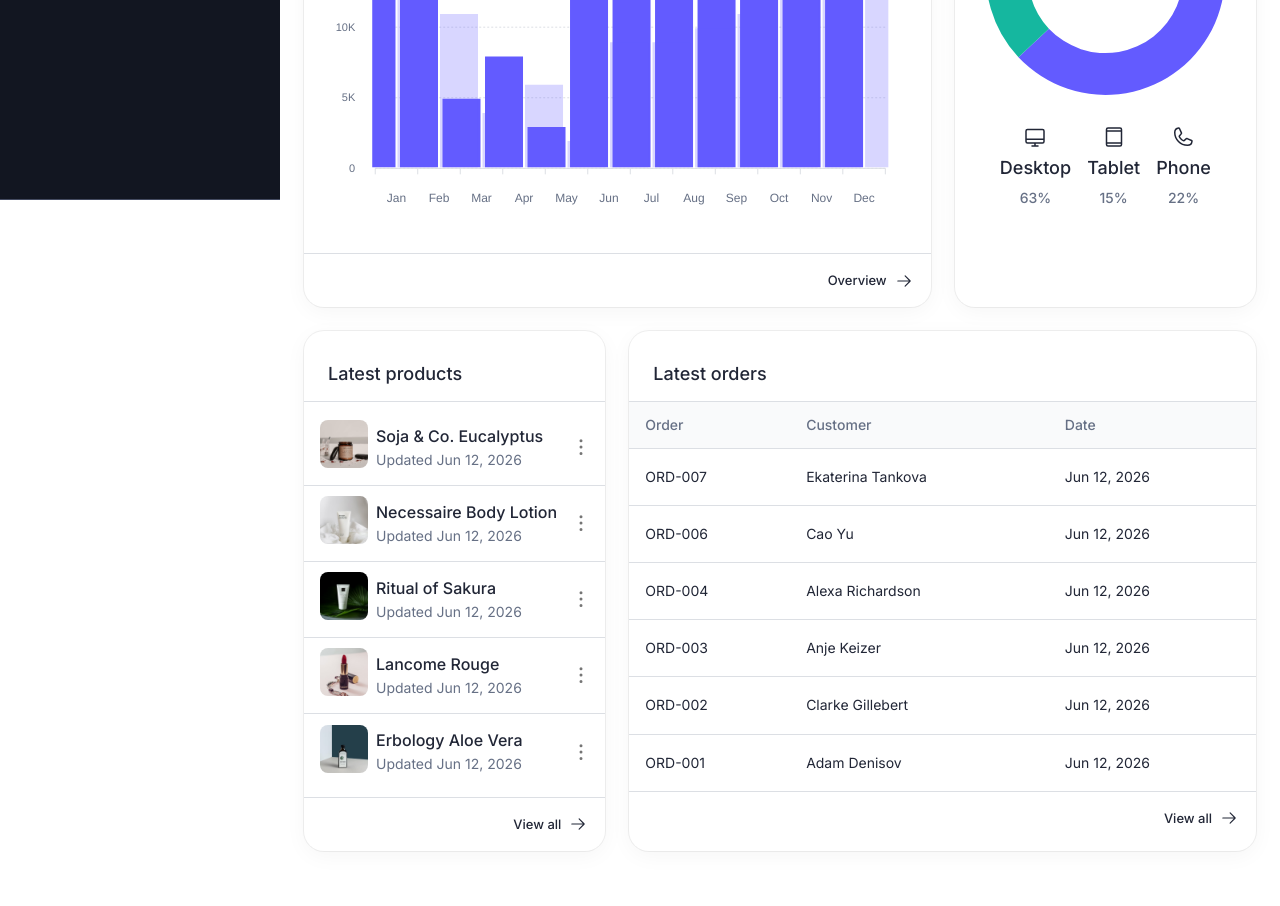
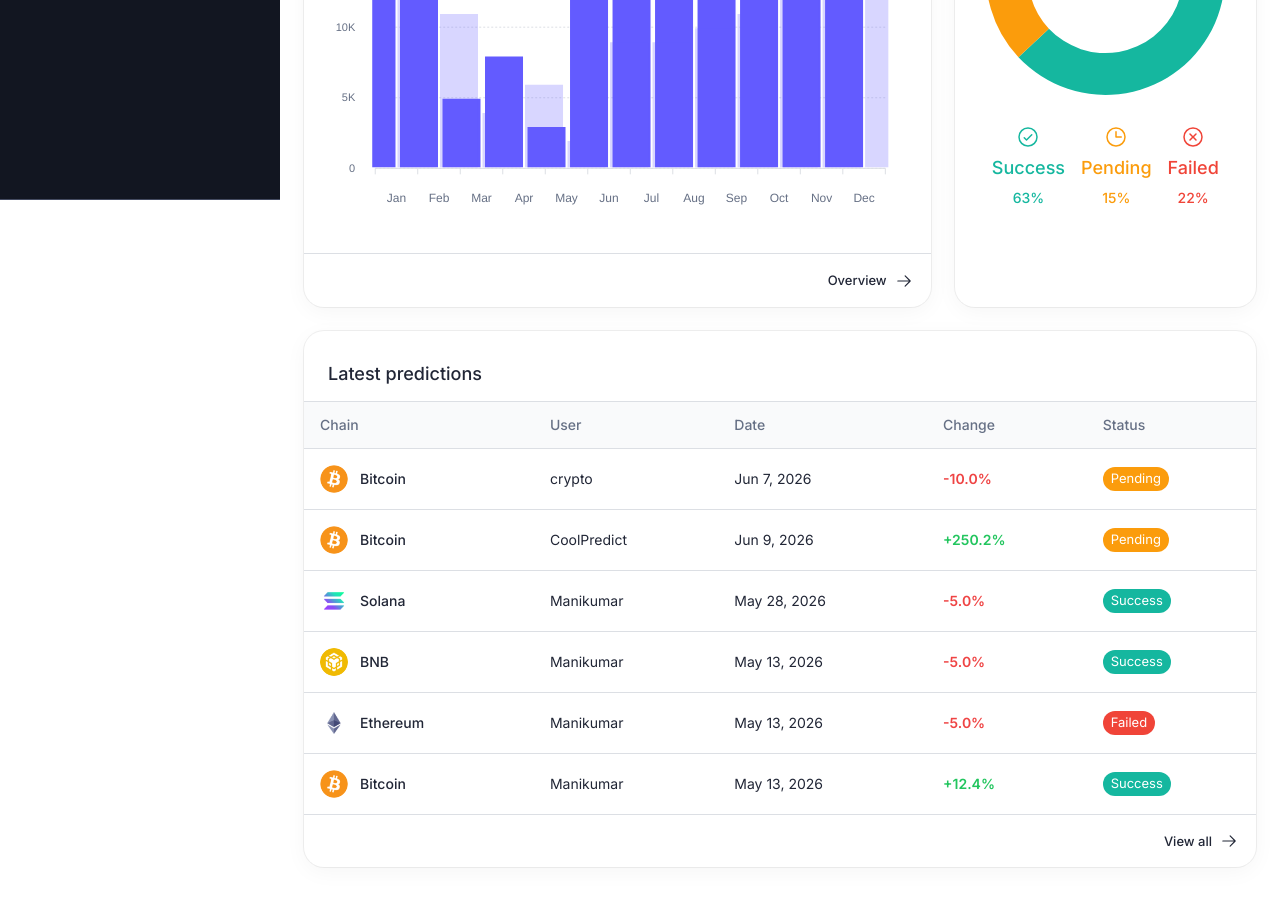
Before and after one commit to santa0103/solana-bundle-tool, a Next.js app: page /dashboard in a window 1280 px wide. Shown: the part 600-1506 px from the top of the page. Built offline with nearby package versions, Linux system fonts and the light colour scheme; no server answers; sample sign-in values are in the browser's storage.

Commit message:
fix:overview-page

```diff
--- a/src/app/dashboard/page.tsx
+++ b/src/app/dashboard/page.tsx
@@ -5,13 +5,12 @@ import dayjs from 'dayjs';
 
 import { config } from '@/config';
 import { Budget } from '@/components/dashboard/overview/budget';
-import { LatestOrders } from '@/components/dashboard/overview/latest-orders';
-import { LatestProducts } from '@/components/dashboard/overview/latest-products';
+import { LatestPredictions } from '@/components/dashboard/overview/latest-predictions';
 import { Sales } from '@/components/dashboard/overview/sales';
 import { TasksProgress } from '@/components/dashboard/overview/tasks-progress';
 import { TotalCustomers } from '@/components/dashboard/overview/total-customers';
 import { TotalProfit } from '@/components/dashboard/overview/total-profit';
-import { Traffic } from '@/components/dashboard/overview/traffic';
+import { PredictionsAnalysis } from '@/components/dashboard/overview/predictions-analysis';
 
 export const metadata = { title: `Overview | Dashboard | ${config.site.name}` } satisfies Metadata;
 
@@ -75,101 +74,68 @@ export default function Page(): React.JSX.Element {
           xs: 12,
         }}
       >
-        <Traffic chartSeries={[63, 15, 22]} labels={['Desktop', 'Tablet', 'Phone']} sx={{ height: '100%' }} />
+        <PredictionsAnalysis chartSeries={[63, 15, 22]} labels={['Success', 'Pending', 'Failed']} sx={{ height: '100%' }} />
       </Grid>
       <Grid
         size={{
-          lg: 4,
-          md: 6,
           xs: 12,
         }}
       >
-        <LatestProducts
-          products={[
+        <LatestPredictions
+          predictions={[
             {
-              id: 'PRD-005',
-              name: 'Soja & Co. Eucalyptus',
-              image: '/assets/product-5.png',
-              updatedAt: dayjs().subtract(18, 'minutes').subtract(5, 'hour').toDate(),
+              id: 'PRED-001',
+              coin: 'Bitcoin',
+              coinSymbol: 'BTC',
+              user: { name: 'crypto' },
+              createdAt: dayjs().subtract(5, 'day').toDate(),
+              percentageChange: -10,
+              status: 'pending',
             },
             {
-              id: 'PRD-004',
-              name: 'Necessaire Body Lotion',
-              image: '/assets/product-4.png',
-              updatedAt: dayjs().subtract(41, 'minutes').subtract(3, 'hour').toDate(),
+              id: 'PRED-002',
+              coin: 'Bitcoin',
+              coinSymbol: 'BTC',
+              user: { name: 'CoolPredict' },
+              createdAt: dayjs().subtract(3, 'day').toDate(),
+              percentageChange: 250.2,
+              status: 'pending',
             },
             {
-              id: 'PRD-003',
-              name: 'Ritual of Sakura',
-              image: '/assets/product-3.png',
-              updatedAt: dayjs().subtract(5, 'minutes').subtract(3, 'hour').toDate(),
+              id: 'PRED-003',
+              coin: 'Solana',
+              coinSymbol: 'SOL',
+              user: { name: 'Manikumar' },
+              createdAt: dayjs().subtract(15, 'day').toDate(),
+              percentageChange: -5,
+              status: 'success',
             },
             {
-              id: 'PRD-002',
-              name: 'Lancome Rouge',
-              image: '/assets/product-2.png',
-              updatedAt: dayjs().subtract(23, 'minutes').subtract(2, 'hour').toDate(),
+              id: 'PRED-004',
+              coin: 'BNB',
+              coinSymbol: 'BNB',
+              user: { name: 'Manikumar' },
+              createdAt: dayjs().subtract(30, 'day').toDate(),
+              percentageChange: -5,
+              status: 'success',
             },
             {
-              id: 'PRD-001',
-              name: 'Erbology Aloe Vera',
-              image: '/assets/product-1.png',
-              updatedAt: dayjs().subtract(10, 'minutes').toDate(),
-            },
-          ]}
-          sx={{ height: '100%' }}
-        />
-      </Grid>
-      <Grid
-        size={{
-          lg: 8,
-          md: 12,
-          xs: 12,
-        }}
-      >
-        <LatestOrders
-          orders={[
-            {
-              id: 'ORD-007',
-              customer: { name: 'Ekaterina Tankova' },
-              amount: 30.5,
-              status: 'pending',
-              createdAt: dayjs().subtract(10, 'minutes').toDate(),
+              id: 'PRED-005',
+              coin: 'Ethereum',
+              coinSymbol: 'ETH',
+              user: { name: 'Manikumar' },
+              createdAt: dayjs().subtract(30, 'day').toDate(),
+              percentageChange: -5,
+              status: 'failed',
             },
             {
-              id: 'ORD-006',
-              customer: { name: 'Cao Yu' },
-              amount: 25.1,
-              status: 'delivered',
-              createdAt: dayjs().subtract(10, 'minutes').toDate(),
-            },
-            {
-              id: 'ORD-004',
-              customer: { name: 'Alexa Richardson' },
-              amount: 10.99,
-              status: 'refunded',
-              createdAt: dayjs().subtract(10, 'minutes').toDate(),
-            },
-            {
-              id: 'ORD-003',
-              customer: { name: 'Anje Keizer' },
-              amount: 96.43,
-              status: 'pending',
-              createdAt: dayjs().subtract(10, 'minutes').toDate(),
-            },
-            {
-              id: 'ORD-002',
-              customer: { name: 'Clarke Gillebert' },
-              amount: 32.54,
-              status: 'delivered',
-              createdAt: dayjs().subtract(10, 'minutes').toDate(),
-            },
-            {
-              id: 'ORD-001',
-              customer: { name: 'Adam Denisov' },
-              amount: 16.76,
-              status: 'delivered',
-              createdAt: dayjs().subtract(10, 'minutes').toDate(),
+              id: 'PRED-006',
+              coin: 'Bitcoin',
+              coinSymbol: 'BTC',
+              user: { name: 'Manikumar' },
+              createdAt: dayjs().subtract(30, 'day').toDate(),
+              percentageChange: 12.4,
+              status: 'success',
             },
           ]}
           sx={{ height: '100%' }}
--- a/src/components/dashboard/overview/latest-orders.tsx
+++ /dev/null
@@ -1,83 +0,0 @@
-import * as React from 'react';
-import Box from '@mui/material/Box';
-import Button from '@mui/material/Button';
-import Card from '@mui/material/Card';
-import CardActions from '@mui/material/CardActions';
-import CardHeader from '@mui/material/CardHeader';
-import Chip from '@mui/material/Chip';
-import Divider from '@mui/material/Divider';
-import type { SxProps } from '@mui/material/styles';
-import Table from '@mui/material/Table';
-import TableBody from '@mui/material/TableBody';
-import TableCell from '@mui/material/TableCell';
-import TableHead from '@mui/material/TableHead';
-import TableRow from '@mui/material/TableRow';
-import { ArrowRightIcon } from '@phosphor-icons/react/dist/ssr/ArrowRight';
-import dayjs from 'dayjs';
-
-const statusMap = {
-  pending: { label: 'Pending', color: 'warning' },
-  delivered: { label: 'Delivered', color: 'success' },
-  refunded: { label: 'Refunded', color: 'error' },
-} as const;
-
-export interface Order {
-  id: string;
-  customer: { name: string };
-  amount: number;
-  status: 'pending' | 'delivered' | 'refunded';
-  createdAt: Date;
-}
-
-export interface LatestOrdersProps {
-  orders?: Order[];
-  sx?: SxProps;
-}
-
-export function LatestOrders({ orders = [], sx }: LatestOrdersProps): React.JSX.Element {
-  return (
-    <Card sx={sx}>
-      <CardHeader title="Latest orders" />
-      <Divider />
-      <Box sx={{ overflowX: 'auto' }}>
-        <Table sx={{ minWidth: 800 }}>
-          <TableHead>
-            <TableRow>
-              <TableCell>Order</TableCell>
-              <TableCell>Customer</TableCell>
-              <TableCell sortDirection="desc">Date</TableCell>
-              <TableCell>Status</TableCell>
-            </TableRow>
-          </TableHead>
-          <TableBody>
-            {orders.map((order) => {
-              const { label, color } = statusMap[order.status] ?? { label: 'Unknown', color: 'default' };
-
-              return (
-                <TableRow hover key={order.id}>
-                  <TableCell>{order.id}</TableCell>
-                  <TableCell>{order.customer.name}</TableCell>
-                  <TableCell>{dayjs(order.createdAt).format('MMM D, YYYY')}</TableCell>
-                  <TableCell>
-                    <Chip color={color} label={label} size="small" />
-                  </TableCell>
-                </TableRow>
-              );
-            })}
-          </TableBody>
-        </Table>
-      </Box>
-      <Divider />
-      <CardActions sx={{ justifyContent: 'flex-end' }}>
-        <Button
-          color="inherit"
-          endIcon={<ArrowRightIcon fontSize="var(--icon-fontSize-md)" />}
-          size="small"
-          variant="text"
-        >
-          View all
-        </Button>
-      </CardActions>
-    </Card>
-  );
-}
--- /dev/null
+++ b/src/components/dashboard/overview/latest-predictions.tsx
@@ -0,0 +1,117 @@
+'use client';
+
+import * as React from 'react';
+import Link from 'next/link';
+import Avatar from '@mui/material/Avatar';
+import Box from '@mui/material/Box';
+import Button from '@mui/material/Button';
+import Card from '@mui/material/Card';
+import CardActions from '@mui/material/CardActions';
+import CardHeader from '@mui/material/CardHeader';
+import Chip from '@mui/material/Chip';
+import Divider from '@mui/material/Divider';
+import Stack from '@mui/material/Stack';
+import type { SxProps } from '@mui/material/styles';
+import Table from '@mui/material/Table';
+import TableBody from '@mui/material/TableBody';
+import TableCell from '@mui/material/TableCell';
+import TableHead from '@mui/material/TableHead';
+import TableRow from '@mui/material/TableRow';
+import Typography from '@mui/material/Typography';
+import { ArrowRightIcon } from '@phosphor-icons/react/dist/ssr/ArrowRight';
+import dayjs from 'dayjs';
+
+import { coinLogos } from '@/components/dashboard/predictions/prediction-card';
+import type { PredictionStatus } from '@/components/dashboard/predictions/prediction-card';
+import { paths } from '@/paths';
+
+const statusMap = {
+  pending: { label: 'Pending', color: 'warning' },
+  success: { label: 'Success', color: 'success' },
+  failed: { label: 'Failed', color: 'error' },
+} as const;
+
+export interface LatestPrediction {
+  id: string;
+  coin: string;
+  coinSymbol: string;
+  user: { name: string };
+  createdAt: Date;
+  percentageChange: number;
+  status: PredictionStatus;
+}
+
+export interface LatestPredictionsProps {
+  predictions?: LatestPrediction[];
+  sx?: SxProps;
+}
+
+function formatChange(value: number): string {
+  const prefix = value > 0 ? '+' : '';
+  return `${prefix}${value.toFixed(1)}%`;
+}
+
+export function LatestPredictions({ predictions = [], sx }: LatestPredictionsProps): React.JSX.Element {
+  return (
+    <Card sx={sx}>
+      <CardHeader title="Latest predictions" />
+      <Divider />
+      <Box sx={{ overflowX: 'auto' }}>
+        <Table sx={{ minWidth: 800 }}>
+          <TableHead>
+            <TableRow>
+              <TableCell>Chain</TableCell>
+              <TableCell>User</TableCell>
+              <TableCell sortDirection="desc">Date</TableCell>
+              <TableCell>Change</TableCell>
+              <TableCell>Status</TableCell>
+            </TableRow>
+          </TableHead>
+          <TableBody>
+            {predictions.map((prediction) => {
+              const { label, color } = statusMap[prediction.status] ?? { label: 'Unknown', color: 'default' };
+              const isPositive = prediction.percentageChange > 0;
+              const changeColor = isPositive ? '#22c55e' : prediction.percentageChange < 0 ? '#ef4444' : 'text.secondary';
+
+              return (
+                <TableRow hover key={prediction.id}>
+                  <TableCell>
+                    <Stack direction="row" spacing={1.5} alignItems="center">
+                      <Avatar src={coinLogos[prediction.coinSymbol]} sx={{ width: 28, height: 28 }}>
+                        {prediction.coinSymbol[0]}
+                      </Avatar>
+                      <Typography variant="subtitle2">{prediction.coin}</Typography>
+                    </Stack>
+                  </TableCell>
+                  <TableCell>{prediction.user.name}</TableCell>
+                  <TableCell>{dayjs(prediction.createdAt).format('MMM D, YYYY')}</TableCell>
+                  <TableCell>
+                    <Typography sx={{ color: changeColor, fontWeight: 600 }} variant="subtitle2">
+                      {formatChange(prediction.percentageChange)}
+                    </Typography>
+                  </TableCell>
+                  <TableCell>
+                    <Chip color={color} label={label} size="small" />
+                  </TableCell>
+                </TableRow>
+              );
+            })}
+          </TableBody>
+        </Table>
+      </Box>
+      <Divider />
+      <CardActions sx={{ justifyContent: 'flex-end' }}>
+        <Button
+          color="inherit"
+          component={Link}
+          endIcon={<ArrowRightIcon fontSize="var(--icon-fontSize-md)" />}
+          href={paths.dashboard.predictions}
+          size="small"
+          variant="text"
+        >
+          View all
+        </Button>
+      </CardActions>
+    </Card>
+  );
+}
--- a/src/components/dashboard/overview/traffic.tsx
+++ b/src/components/dashboard/overview/predictions-analysis.tsx
@@ -9,27 +9,43 @@ import { useTheme } from '@mui/material/styles';
 import type { SxProps } from '@mui/material/styles';
 import Typography from '@mui/material/Typography';
 import type { Icon } from '@phosphor-icons/react/dist/lib/types';
-import { DesktopIcon } from '@phosphor-icons/react/dist/ssr/Desktop';
-import { DeviceTabletIcon } from '@phosphor-icons/react/dist/ssr/DeviceTablet';
-import { PhoneIcon } from '@phosphor-icons/react/dist/ssr/Phone';
+import { CheckCircleIcon } from '@phosphor-icons/react/dist/ssr/CheckCircle';
+import { ClockIcon } from '@phosphor-icons/react/dist/ssr/Clock';
+import { XCircleIcon } from '@phosphor-icons/react/dist/ssr/XCircle';
 import type { ApexOptions } from 'apexcharts';
 
 import { Chart } from '@/components/core/chart';
 
-const iconMapping = { Desktop: DesktopIcon, Tablet: DeviceTabletIcon, Phone: PhoneIcon } as Record<string, Icon>;
+const iconMapping = { Success: CheckCircleIcon, Pending: ClockIcon, Failed: XCircleIcon } as Record<string, Icon>;
 
-export interface TrafficProps {
+const PENDING_COLOR = '#fb9c0c';
+
+function getSegmentColor(label: string, theme: ReturnType<typeof useTheme>): string {
+  if (label === 'Success') return theme.palette.success.main;
+  if (label === 'Pending') return PENDING_COLOR;
+  if (label === 'Failed') return theme.palette.error.main;
+  return theme.palette.primary.main;
+}
+
+export interface PredictionsAnalysisProps {
   chartSeries: number[];
   labels: string[];
   sx?: SxProps;
 }
 
-export function Traffic({ chartSeries, labels, sx }: TrafficProps): React.JSX.Element {
+function useSegmentColors(labels: string[]): Record<string, string> {
+  const theme = useTheme();
+
+  return Object.fromEntries(labels.map((label) => [label, getSegmentColor(label, theme)]));
+}
+
+export function PredictionsAnalysis({ chartSeries, labels, sx }: PredictionsAnalysisProps): React.JSX.Element {
   const chartOptions = useChartOptions(labels);
+  const segmentColors = useSegmentColors(labels);
 
   return (
     <Card sx={sx}>
-      <CardHeader title="Traffic source" />
+      <CardHeader title="Predictions analysis result" />
       <CardContent>
         <Stack spacing={2}>
           <Chart height={300} options={chartOptions} series={chartSeries} type="donut" width="100%" />
@@ -37,12 +53,15 @@ export function Traffic({ chartSeries, labels, sx }: TrafficProps): React.JSX.El
             {chartSeries.map((item, index) => {
               const label = labels[index];
               const Icon = iconMapping[label];
+              const color = segmentColors[label];
 
               return (
                 <Stack key={label} spacing={1} sx={{ alignItems: 'center' }}>
-                  {Icon ? <Icon fontSize="var(--icon-fontSize-lg)" /> : null}
-                  <Typography variant="h6">{label}</Typography>
-                  <Typography color="text.secondary" variant="subtitle2">
+                  {Icon ? <Icon color={color} fontSize="var(--icon-fontSize-lg)" /> : null}
+                  <Typography sx={{ color }} variant="h6">
+                    {label}
+                  </Typography>
+                  <Typography sx={{ color }} variant="subtitle2">
                     {item}%
                   </Typography>
                 </Stack>
@@ -57,10 +76,11 @@ export function Traffic({ chartSeries, labels, sx }: TrafficProps): React.JSX.El
 
 function useChartOptions(labels: string[]): ApexOptions {
   const theme = useTheme();
+  const segmentColors = labels.map((label) => getSegmentColor(label, theme));
 
   return {
     chart: { background: 'transparent' },
-    colors: [theme.palette.primary.main, theme.palette.success.main, theme.palette.warning.main],
+    colors: segmentColors,
     dataLabels: { enabled: false },
     labels,
     legend: { show: false },
```
